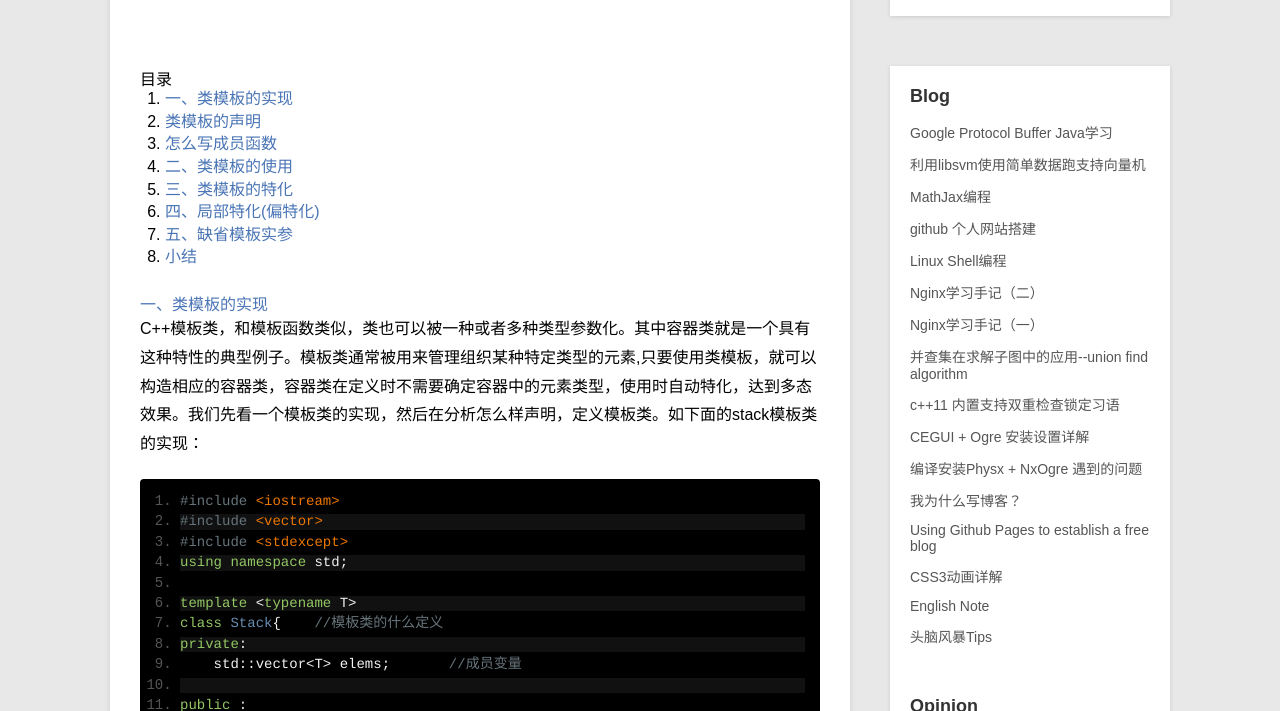
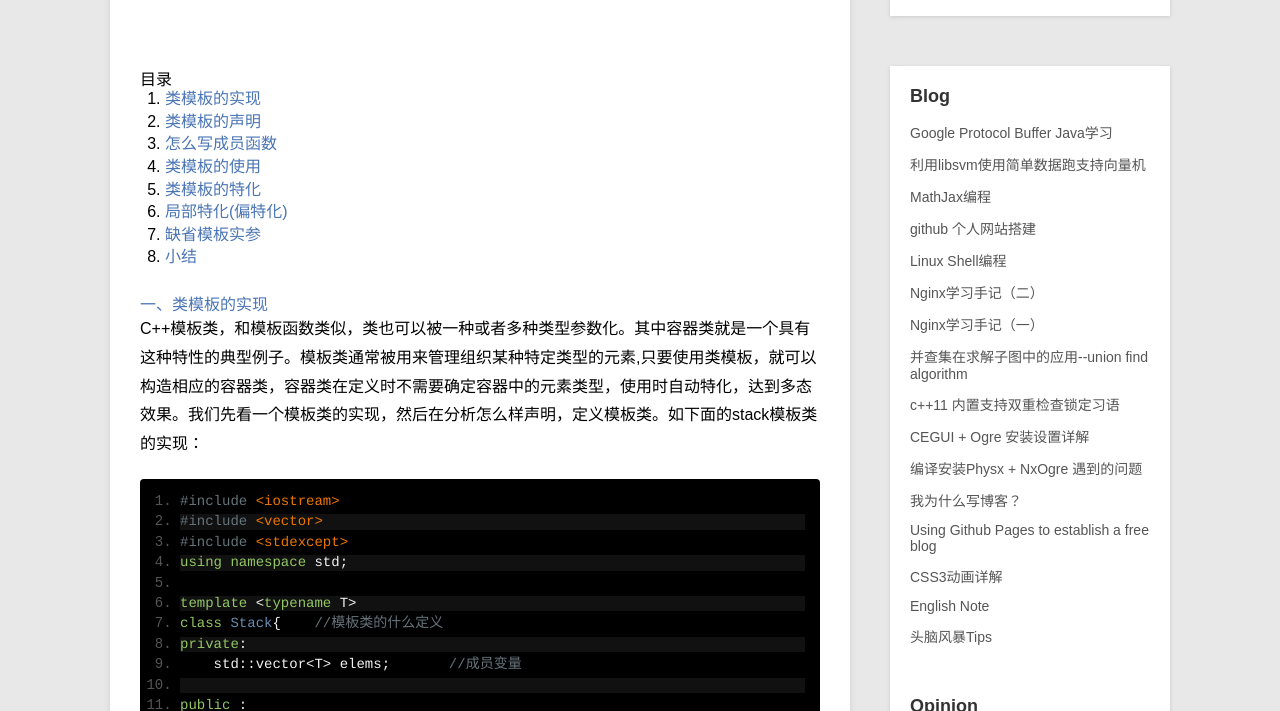
Before and after one commit to swinghu/swinghu.github.com, a Jekyll site: the page built from _posts/trash/2014-02-06-cpp-stl-series2.md, in a window 1280 px wide and 900 px high, cut to the strip 189-900 px from the top of the window. Built offline with Jekyll 4.4.1, drawn with Linux system fonts in a browser that asks for light colours; Markdown is read by kramdown in place of the engine named in the settings.

Commit message:
add inner link

```diff
--- a/_posts/trash/2014-02-06-cpp-stl-series2.md
+++ b/_posts/trash/2014-02-06-cpp-stl-series2.md
@@ -6,13 +6,13 @@ category: trash
 ---
 
 #目录
-1. [一、类模板的实现](#class_sx)
+1. [类模板的实现](#class_sx)
 1. [类模板的声明](#ct_define)
 1. [怎么写成员函数](#htw_mf)
-1. [二、类模板的使用](#c_template_use)
-1. [三、类模板的特化](#init)
-1. [四、局部特化(偏特化)](#partial_init)
-1. [五、缺省模板实参](#dflt_param)
+1. [类模板的使用](#c_template_use)
+1. [类模板的特化](#init)
+1. [局部特化(偏特化)](#partial_init)
+1. [缺省模板实参](#dflt_param)
 1. [小结](#end)
 
 #<a id="class_sx">一、类模板的实现</a>
```
